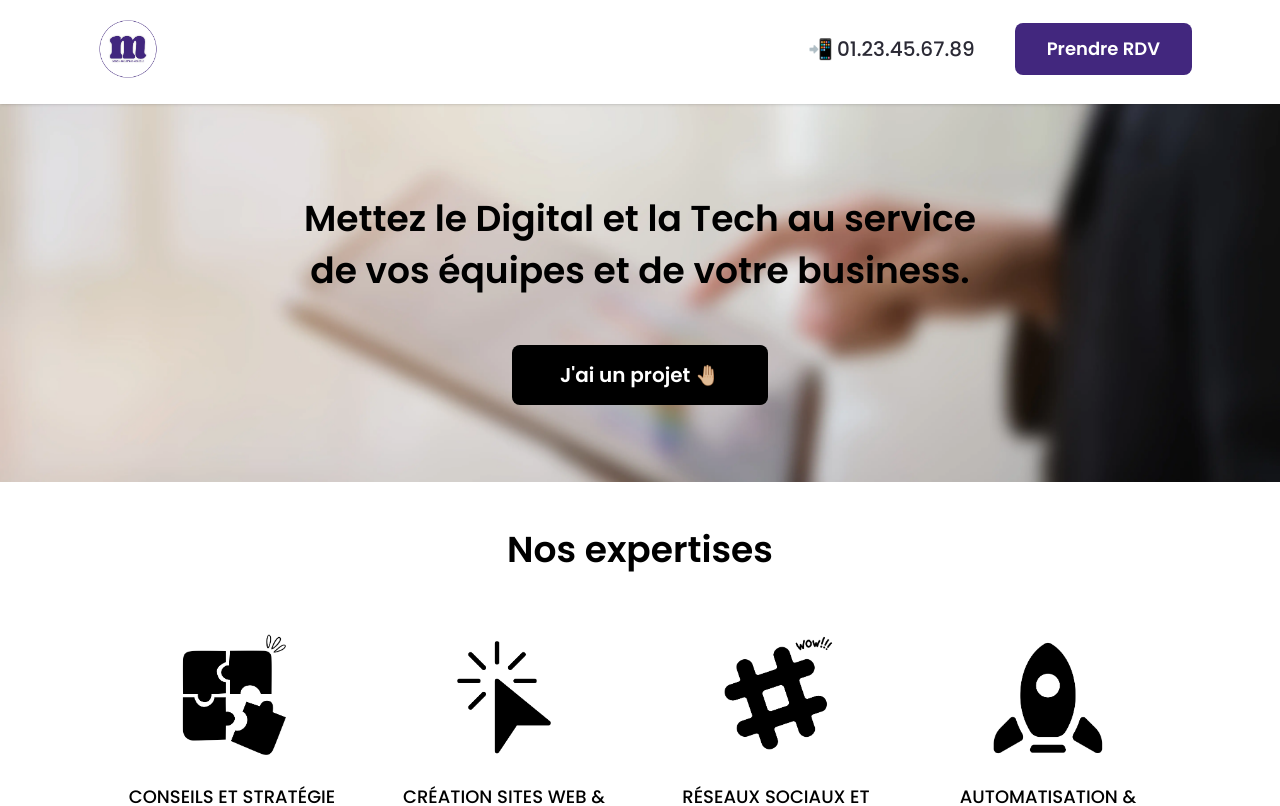
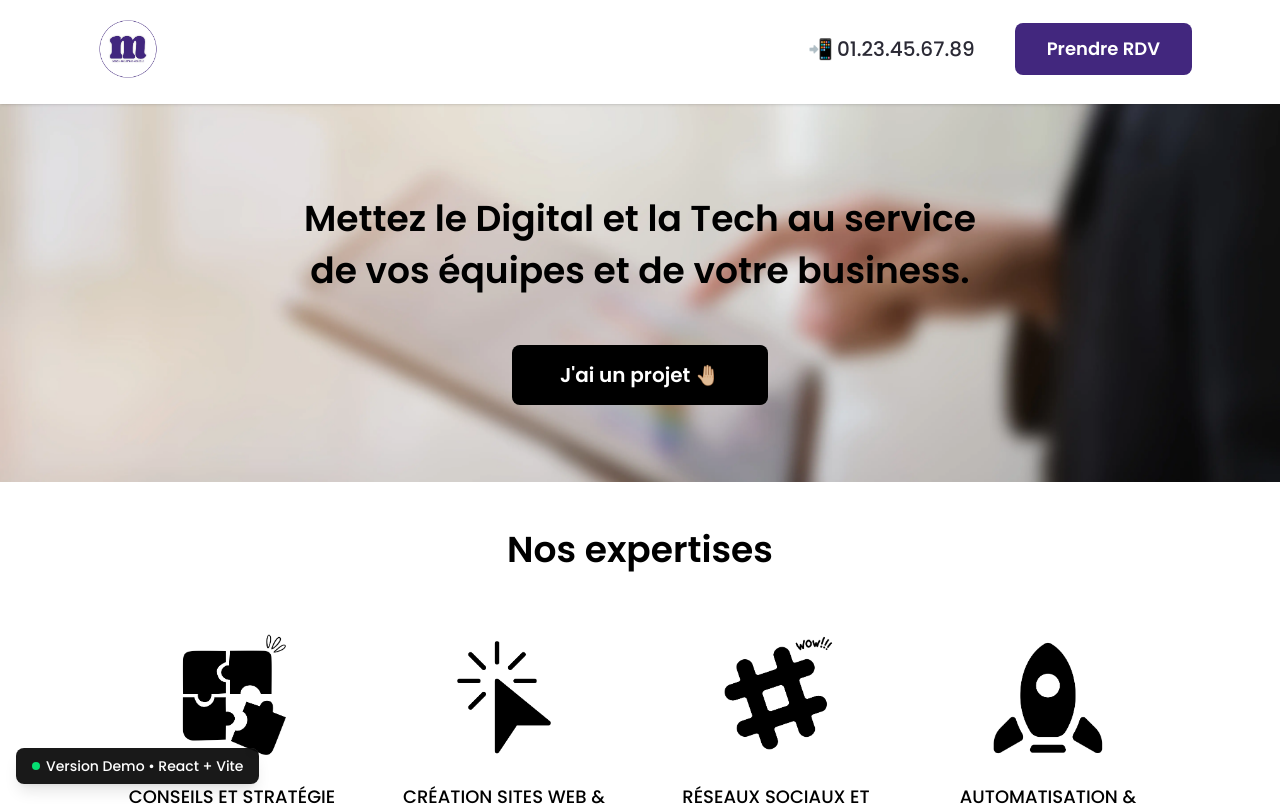
Before and after one commit to ThibaultG94/marketing-box-web-showcase, a React (Vite) app: page / in a window 1280 px wide. Shown: the top 806 px of the page. Built offline with nearby package versions, Linux system fonts and the light colour scheme.

Commit message:
Added the DemoBadge component and integrated it into the application, improving user interaction with a link to the demo.

```diff
--- a/src/App.jsx
+++ b/src/App.jsx
@@ -1,3 +1,4 @@
+import DemoBadge from "./components/common/DemoBadge";
 import Footer from "./components/layout/Footer";
 import Header from "./components/layout/Header";
 import CTA from "./components/sections/CTA";
@@ -14,6 +15,7 @@ function App() {
         <CTA />
       </main>
       <Footer />
+      <DemoBadge />
     </div>
   );
 }
--- /dev/null
+++ b/src/components/common/DemoBadge.jsx
@@ -0,0 +1,29 @@
+import React from "react";
+import { motion } from "framer-motion";
+
+const DemoBadge = () => {
+  return (
+    <motion.div
+      initial={{ opacity: 0, y: 20 }}
+      animate={{ opacity: 1, y: 0 }}
+      transition={{ duration: 0.5, delay: 1 }}
+      className="fixed bottom-4 left-4 z-50"
+    >
+      <motion.a
+        href="https://github.com/ThibaultG94/marketing-box-web-showcase"
+        target="_blank"
+        rel="noopener noreferrer"
+        className="inline-flex items-center gap-2 bg-black/90 hover:bg-black text-white px-4 py-2 rounded-lg shadow-lg backdrop-blur-sm text-sm font-medium transition-all duration-300"
+        whileHover={{ scale: 1.02, y: -2 }}
+        whileTap={{ scale: 0.98 }}
+      >
+        <span className="flex items-center gap-1.5">
+          <span className="w-2 h-2 bg-green-400 rounded-full animate-pulse" />
+          Version Demo • React + Vite
+        </span>
+      </motion.a>
+    </motion.div>
+  );
+};
+
+export default DemoBadge;
--- a/src/components/layout/Footer.jsx
+++ b/src/components/layout/Footer.jsx
@@ -41,7 +41,6 @@ const Footer = () => {
     <footer className="bg-black text-white">
       <div className="container mx-auto px-6 lg:px-20 py-16">
         <div className="flex flex-col lg:flex-row justify-between items-start gap-12">
-          {/* Logo et copyright */}
           <div className="flex flex-col">
             <motion.a
               href="/"
```
